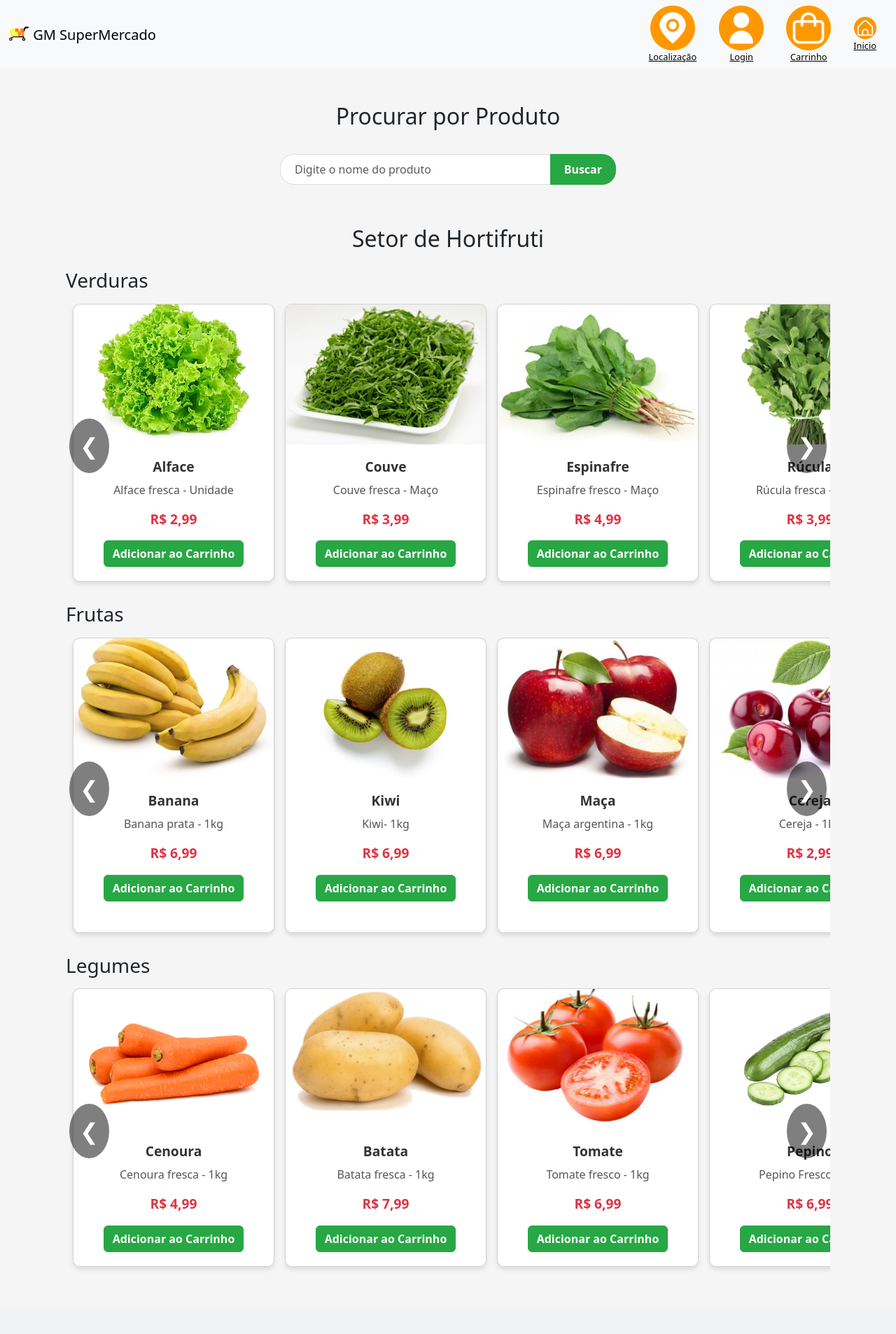
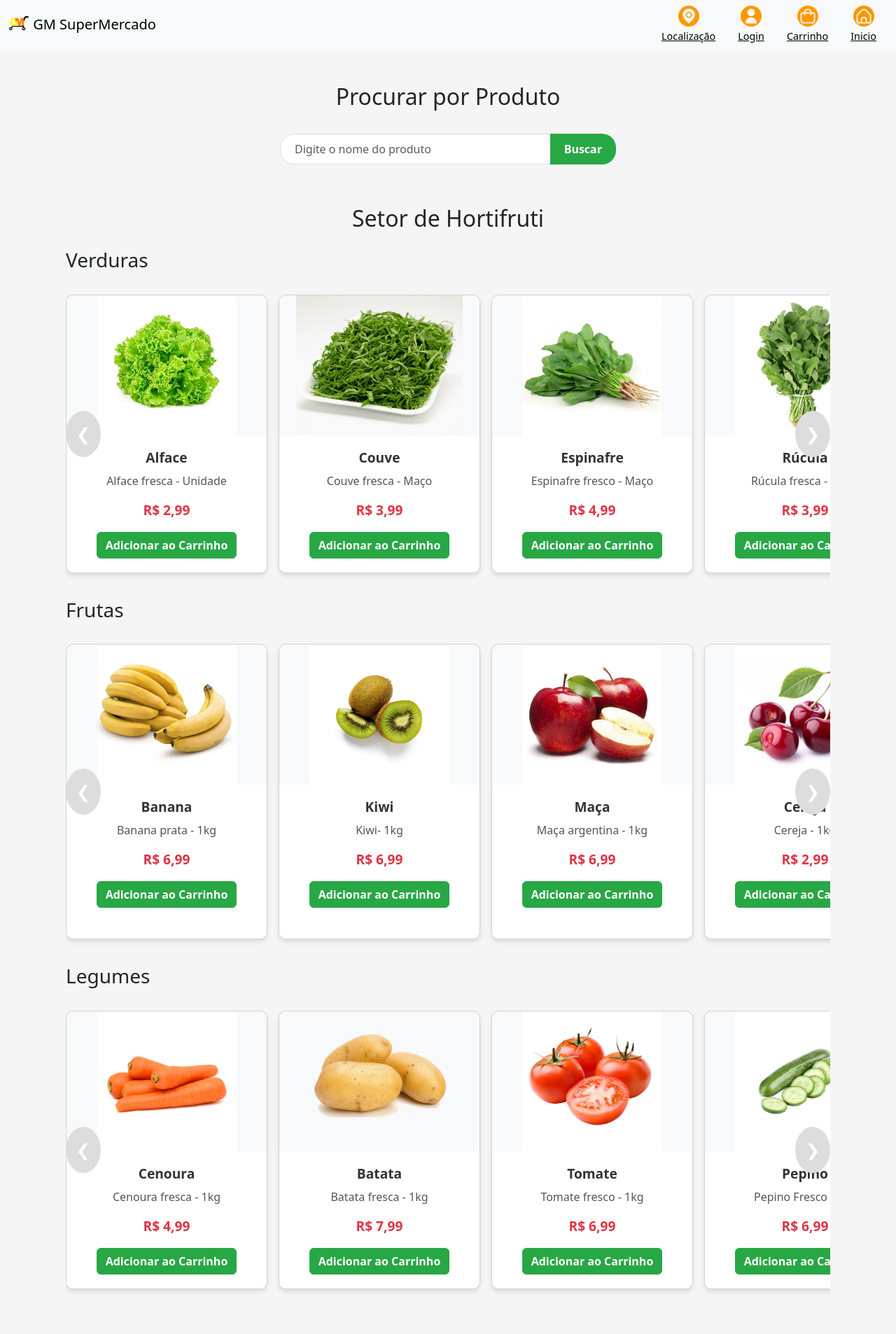
Before and after one commit to bruno-santos382/PI_SEMESTRE_2, a PHP site: page /hortifruti.html in a window 1280 px wide. Shown: the whole page at 70% size. Before the commit the page ends 1813 px from the top, so only its background shows below. Run offline with PHP 8.4, Linux system fonts and the light colour scheme.

Commit message:
Update categorias.css

```diff
--- a/PI2SEMHTML/css/categorias.css
+++ b/PI2SEMHTML/css/categorias.css
@@ -1,62 +1,50 @@
-.icon-text {
-    display: flex;
-    flex-direction: column;  /* Organiza o ícone e o texto em coluna */
-    align-items: center;     /* Centraliza o ícone e o texto */
-    font-size: 18;        /* Ajusta o tamanho da fonte do texto */
-    color: black;
-}
 
-.icon-text i {
-    font-size: 1.5em;  /* Tamanho dos ícones */
-    margin-bottom: 3px; /* Espaço entre o ícone e o texto */
-}
-
-.icon-text span {
-    font-size: 0.8em;   /* Tamanho menor para o texto */
-}
 /* Estilos básicos */
 body {
-    background-color: #f5f5f5; /* Cor de fundo suave */
+    background-color: #f5f5f5;
 }
 
 /* Estilização para links de categorias */
 .category-link {
-    text-decoration: none; /* Remove o sublinhado dos links */
-    color: inherit; /* Mantém a cor do texto original */
+    text-decoration: none;
+    color: inherit;
 }
 /* Container para rolagem horizontal */
 .scroll-container {
     display: flex;
     overflow-x: auto;
-    gap: 15px; /* Espaçamento entre os cards */
+    gap: 15px;
     padding-bottom: 10px;
     padding-left: 10px;
     margin-bottom: 20px;
     scrollbar-width: thin;
-    scrollbar-color: #888 #f1f1f1; /* Personaliza a cor da barra de rolagem */
+    scrollbar-color: #888 #f1f1f1;
 }
 
 /* Estilo dos cards */
 .scroll-container .card {
     flex: 0 0 auto;
-    width: 18rem; /* Ajuste a largura do card */
+    width: 18rem;
     border-radius: 10px;
-    box-shadow: 0 4px 6px rgba(0, 0, 0, 0.1); /* Sombra suave para os cards */
-    transition: transform 0.3s ease, box-shadow 0.3s ease; /* Transições suaves */
+    box-shadow: 0 4px 6px rgba(0, 0, 0, 0.1);
+    transition: transform 0.3s ease, box-shadow 0.3s ease;
     overflow: hidden;
 }
 
 .scroll-container .card:hover {
-    transform: translateY(-10px); /* Efeito de "flutuar" ao passar o mouse */
-    box-shadow: 0 6px 12px rgba(0, 0, 0, 0.2); /* Aumenta a sombra ao passar o mouse */
+    transform: translateY(-10px);
+    box-shadow: 0 6px 12px rgba(0, 0, 0, 0.2);
 }
 
 .card-img-top {
     width: 100%;
-    height: 200px;
-    object-fit: cover;
-    border-radius: 10px 10px 0 0; /* Bordas arredondadas na parte superior do card */
+    height: auto;
+    max-height: 200px;
+    object-fit: contain;
+    border-radius: 10px 10px 0 0;
+    background-color: #f8f9fa;
 }
+
 
 .card-body {
     background-color: #fff;
@@ -77,7 +65,7 @@ body {
 
 .card .text-danger {
     font-size: 1.2rem;
-    color: #d9534f; /* Cor do preço */
+    color: #d9534f;
 }
 
 .btn-success {
@@ -119,7 +107,7 @@ body {
     right: 5px;
 }
 
-/* Barra de rolagem personalizada */
+
 .scroll-container::-webkit-scrollbar {
     height: 8px;
 }
@@ -162,3 +150,44 @@ body {
 .input-group button:hover {
     background-color: #218838;
 }
+.scroll-container {
+    display: flex;
+    overflow-x: auto;
+    gap: 1rem;
+    padding: 1rem 0;
+}
+.scroll-button {
+    position: absolute;
+    top: 50%;
+    transform: translateY(-50%);
+    background-color: #ddd;
+    border: none;
+    font-size: 24px;
+    cursor: pointer;
+}
+.scroll-left { left: 0; }
+.scroll-right { right: 0; }
+.card { min-width: 18rem; }
+.icon-text {
+    display: flex;
+    flex-direction: column;
+    align-items: center;
+    font-size: 18px;
+    color: black;
+}
+/* navbar */
+.icon-text .icon-image {
+    font-size: 1.5em;
+    margin-bottom: 3px;
+    width: 30px;
+    height: 30px;
+}
+
+.icon-text span {
+    font-size: 0.8em;
+}
+
+.category-link {
+    text-decoration: none;
+    color: inherit;
+}
```
